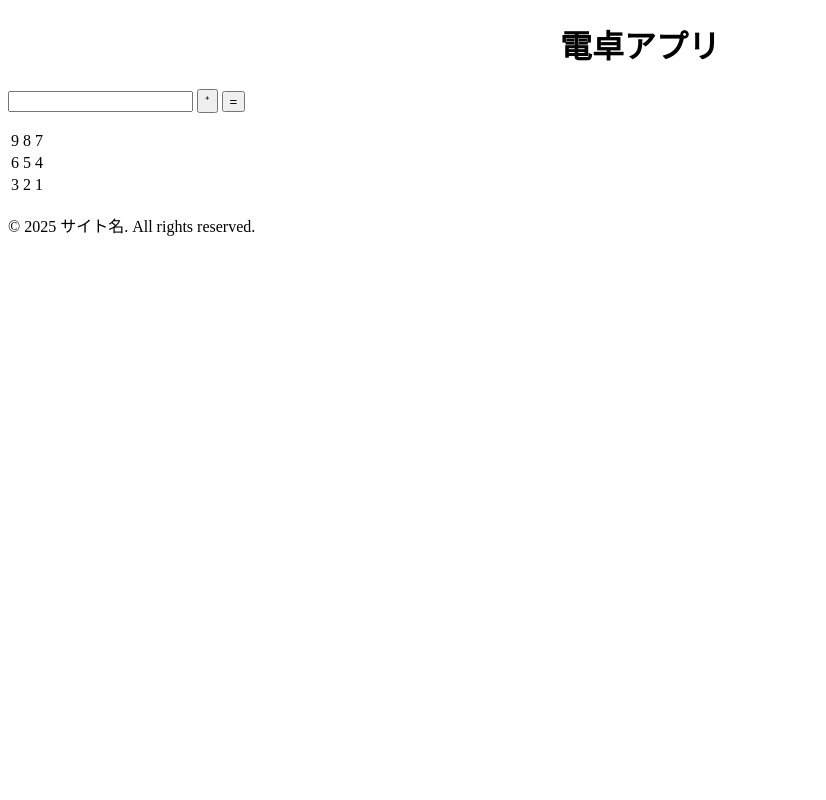
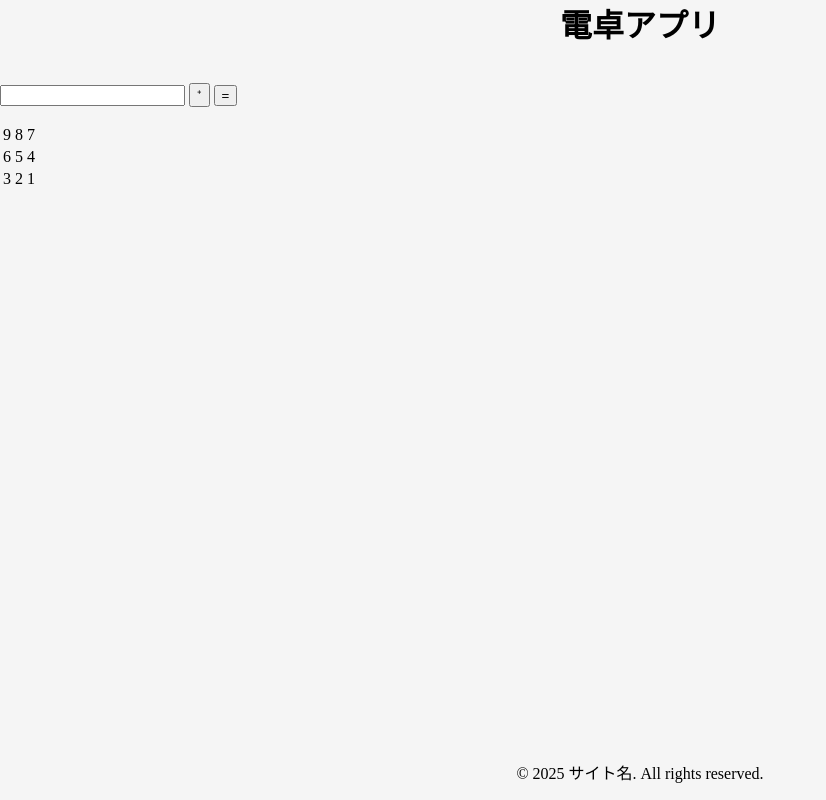
Before and after one commit to jou-coding/Calculator, a website with bundled scripts: page client/index.html in a window 1280 px wide. Shown: the whole page, without its empty margins (0-826 px from the left). Built offline with nearby package versions, Linux system fonts and the light colour scheme.

Commit message:
feat: スティッキーフッターレイアウトを実装

```diff
--- a/client/index.html
+++ b/client/index.html
@@ -17,7 +17,7 @@
       <button id="equal">=</button>
       <p id="answer"></p>
     </main>
-    <footer>
+    <footer id="footer">
       <p>&copy; 2025 サイト名. All rights reserved.</p>
     </footer>
   </body>
--- a/client/src/styles/main.css
+++ b/client/src/styles/main.css
@@ -1,3 +1,27 @@
+/* CSSリセット */
+body {
+  display: flex;
+  flex-direction: column;
+  height: 100vh;
+  background-color: #f5f5f5;
+  margin: 0; /* デフォルトのmarginを削除 */
+  padding: 0; /* デフォルトのpaddingを削除 */
+  box-sizing: border-box;
+}
 #header {
+  margin-top: 0;
+  flex-shrink: 0;
   text-align: center;
 }
+
+#container {
+  margin-top: 1rem;
+  flex: 1;
+  overflow-y: auto;
+}
+
+#footer {
+  text-align: center;
+  flex-shrink: 0;
+  margin-top: auto;
+}
```
